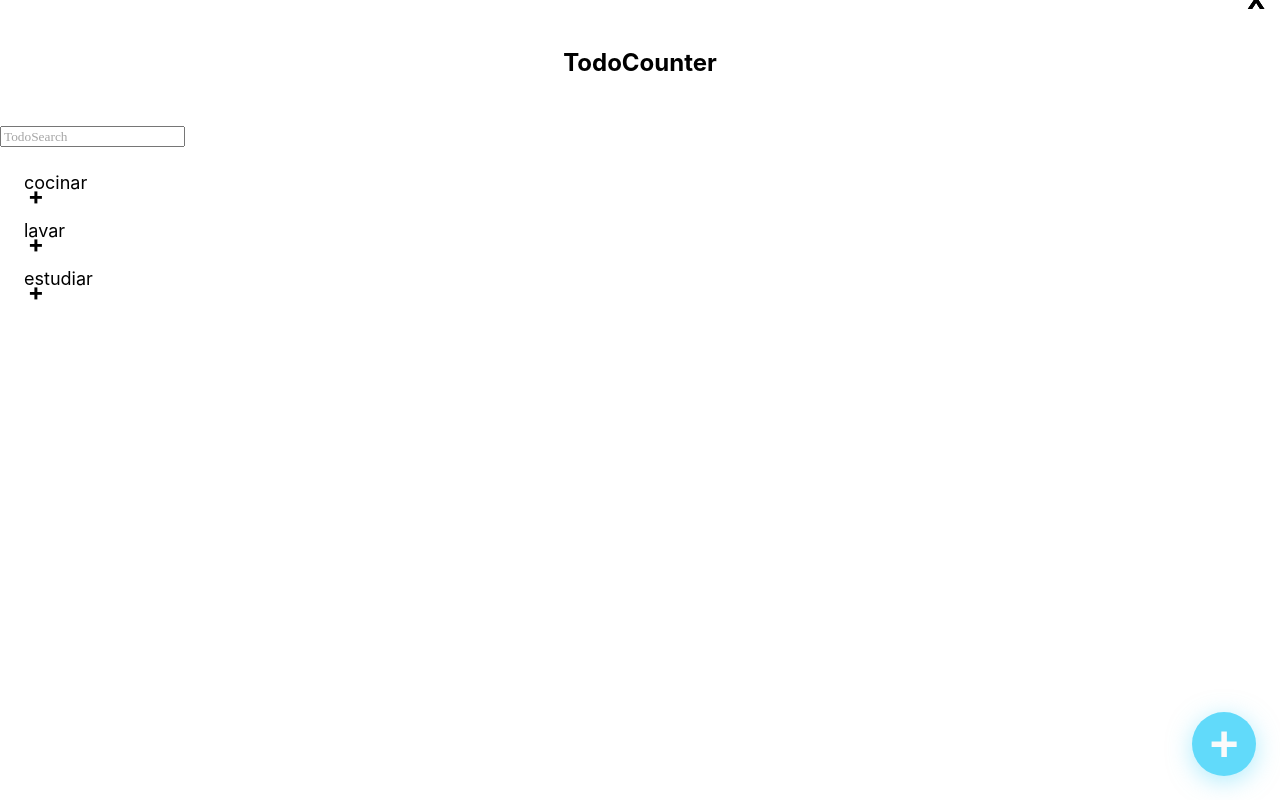
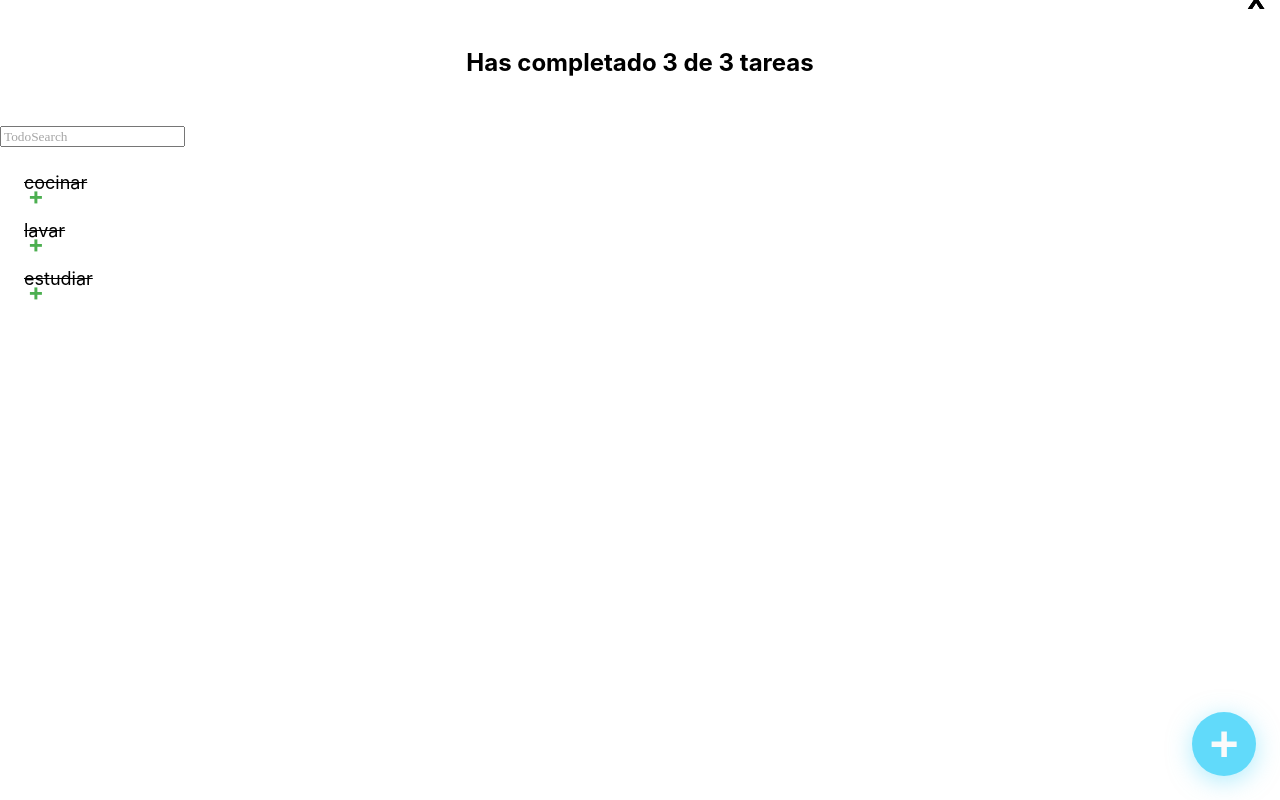
Before and after one commit to jclentino/TodoList, a React (Create React App) app: page / in a window 1280 px wide. Built offline with nearby package versions, Linux system fonts and the light colour scheme.

Commit message:
Añadiendo eventos y funcionalidad para buscar y contar tareas

```diff
--- a/src/App.js
+++ b/src/App.js
@@ -1,24 +1,46 @@
-import React from "react"
+import React, { useState } from "react"
 import { TodoSearch } from "./TodoSearch"
 import { TodoCounter } from "./TodoCounter"
 import { TodoList } from "./TodoList"
 import { TodoItem } from "./TodoItem"
 import { CreateTodoButton } from "./CreateTodoButton"
 
-const tasks = [
-  {text: "cocinar", completed: false},
-  {text: "lavar", completed: false},
-  {text: "estudiar", completed: false},
+const allTasks = [
+  {text: "cocinar", completed: true},
+  {text: "lavar", completed: true},
+  {text: "estudiar", completed: true},
 ]
 
-function App(props) {
+function App() {
+  const [tasks, setTaks] = useState(allTasks)
+  const [search, setSearch] = useState('')
+
+  const taskCompleted = tasks.filter(task => task.completed).length
+  const taskTotal = tasks.length
+
+  let searchedTasks = []
+
+  if (!searchedTasks >= 1){
+    searchedTasks = tasks
+  } else {
+    searchedTasks = tasks.filter(task => {
+      const text = task.text.toLowerCase()
+      const searchText = search.toLowerCase()
+      return  text.includes(searchText)
+    })
+  }
+
   return (
     <>
-      <TodoCounter />
-      <TodoSearch />
+      <TodoCounter taskCompleted={taskCompleted} taskTotal={taskTotal} />
+      <TodoSearch search={search} setSearch={setSearch} />
       <TodoList>
         {tasks.map(task => (
-          <TodoItem key={task.text} text={task.text} />
+          <TodoItem
+            key={task.text}
+            text={task.text}
+            completed={task.completed}
+          />
         ))}
       </TodoList>
       <CreateTodoButton />
--- a/src/CreateTodoButton.jsx
+++ b/src/CreateTodoButton.jsx
@@ -2,8 +2,12 @@ import React from "react";
 import './CreateTodoButton.css'
 
 const CreateTodoButton = ()=> {
+    const onClickEvent = (msg)=> {
+        alert(msg)
+    }
+
     return (
-        <button className="CreateTodoButton">+</button>
+        <button className="CreateTodoButton" onClick={()=> onClickEvent('modal')}>+</button>
     )
 }
 
--- a/src/TodoCounter.jsx
+++ b/src/TodoCounter.jsx
@@ -1,9 +1,9 @@
 import React from "react";
 import './TodoCounter.css'
 
-const TodoCounter = ()=> {
+const TodoCounter = ({ taskCompleted, taskTotal })=> {
     return (
-        <h2 className="TodoCounter">TodoCounter</h2>
+        <h2 className="TodoCounter">Has completado {taskCompleted} de {taskTotal} tareas</h2>
     )
 }
 
--- a/src/TodoItem.jsx
+++ b/src/TodoItem.jsx
@@ -2,11 +2,15 @@ import React from "react";
 import './TodoItem.css'
 
 const TodoItem = ({ text, completed })=> {
+    const onClickEvent = (msg)=> {
+        alert(msg)
+    }
+
     return (
         <li>
-            <span className={`Icon Icon-check ${completed && "Icon-check--active"}`}>+</span>
+            <span className={`Icon Icon-check ${completed && "Icon-check--active"}`} onClick={()=> onClickEvent('added')}>+</span>
             <p className={`TodoItem-p ${completed && "TodoItem-p--complete"}`} >{text}</p>
-            <span className="Icon Icon-delete">X</span>
+            <span className="Icon Icon-delete" onClick={()=> onClickEvent('delete')}>X</span>
         </li>
     )
 }
--- a/src/TodoSearch.jsx
+++ b/src/TodoSearch.jsx
@@ -1,9 +1,16 @@
 import React from "react";
 import './TodoSearch.css'
 
-const TodoSearch = ()=> {
+const TodoSearch = ({ search, setSearch })=> {
+
+    const onChangeEvent = (event)=> {
+        const value = event.target.value
+        console.log(value)
+        setSearch(value)
+    }
+
     return (
-        <input className="TodoSearch" placeholder="TodoSearch" />
+        <input className="TodoSearch" placeholder="TodoSearch" onChange={e=> onChangeEvent(e)} value={search}/>
     )
 }
 
```
